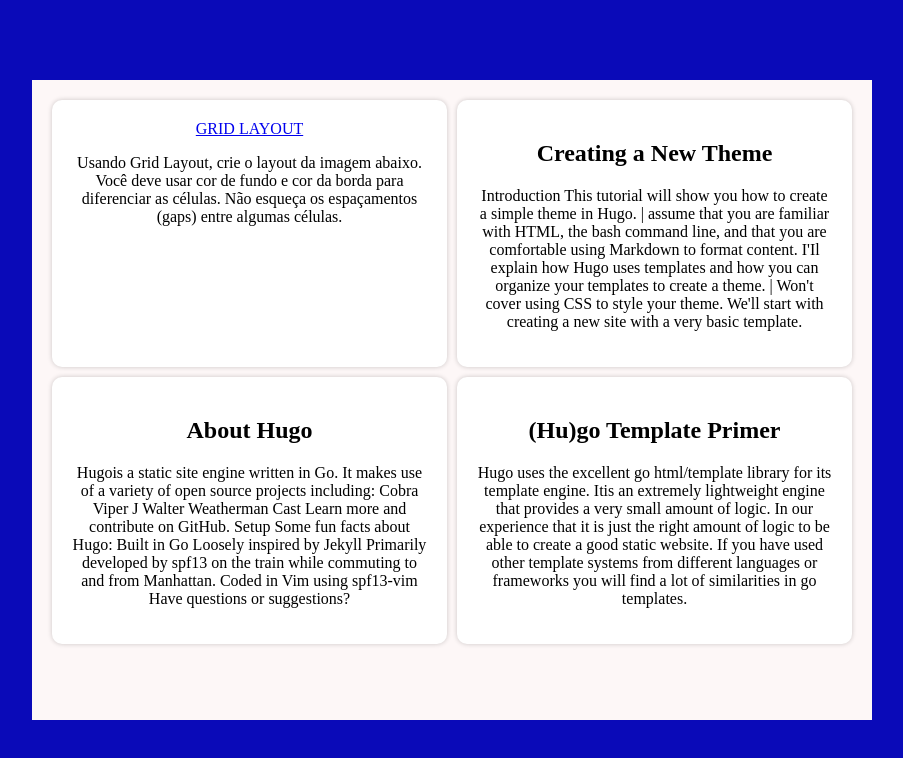
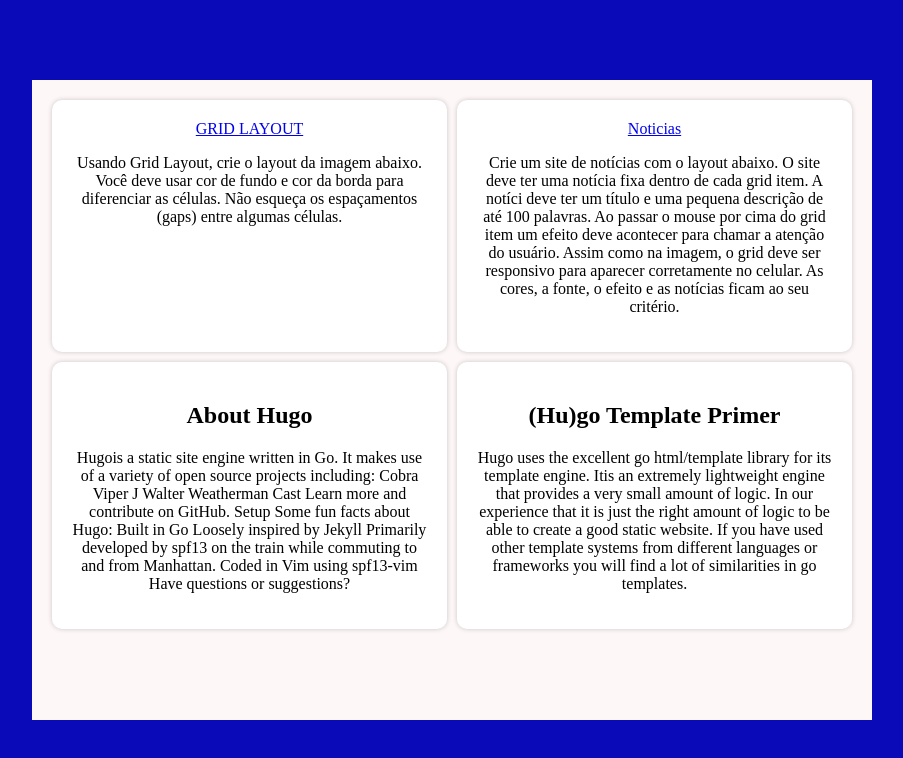
Before and after one commit to aks10-ifal/projetos, a plain HTML site: page index.html in a window 1280 px wide. Shown: the whole page, without its empty margins (188-1091 px from the left). Drawn offline with Linux system fonts and the light colour scheme.

Commit message:
Update index.html

```diff
--- a/index.html
+++ b/index.html
@@ -18,13 +18,9 @@
 </p>
         </div>
         <div class="project">
-            <h2>Creating a New Theme</h2>
-            <p>Introduction This tutorial will show you how to create a simple theme in Hugo.
-| assume that you are familiar with HTML, the bash command line, and that
-you are comfortable using Markdown to format content. I'Il explain how Hugo
-uses templates and how you can organize your templates to create a theme. |
-Won't cover using CSS to style your theme. We'll start with creating a new
-site with a very basic template.</p>
+            <a href="https://aks10-ifal.github.io/grid-not/"> Noticias </a> <br>
+            <p> Crie um site de notícias com o layout abaixo. O site deve ter uma notícia fixa dentro de cada grid item. A notíci deve ter um título e uma pequena descrição de até 100 palavras. Ao passar o mouse por cima do grid item um efeito deve acontecer para chamar a atenção do usuário. Assim como na imagem, o grid deve ser responsivo para aparecer corretamente no celular. As cores, a fonte, o efeito e as notícias ficam ao seu critério.
+</p>
         </div>
         <div class="project">
             <h2>About Hugo</h2>
```
